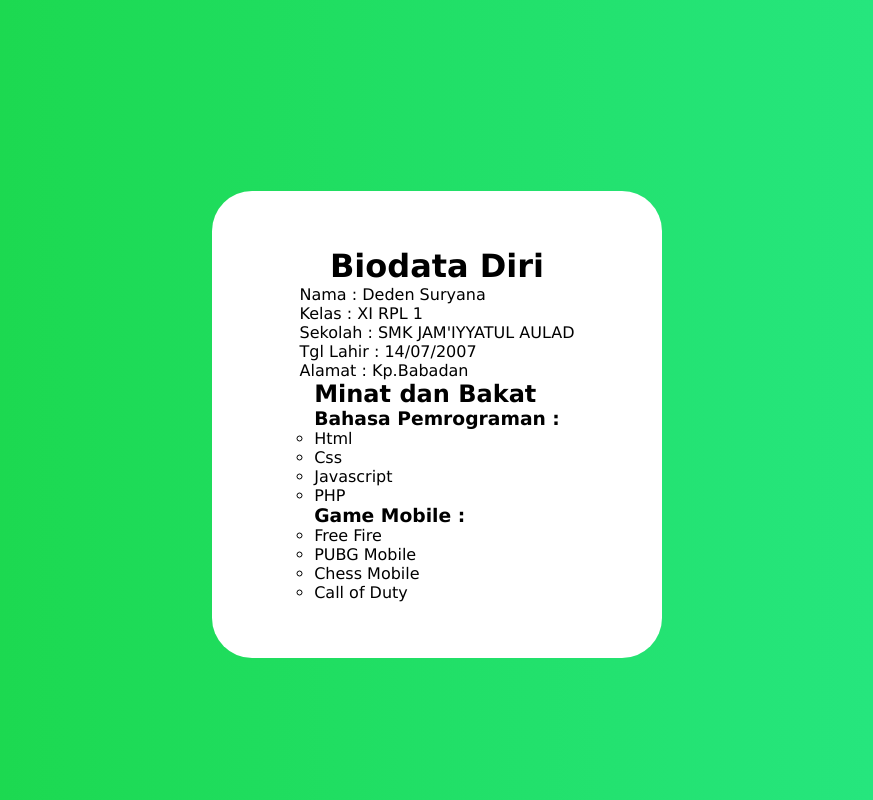
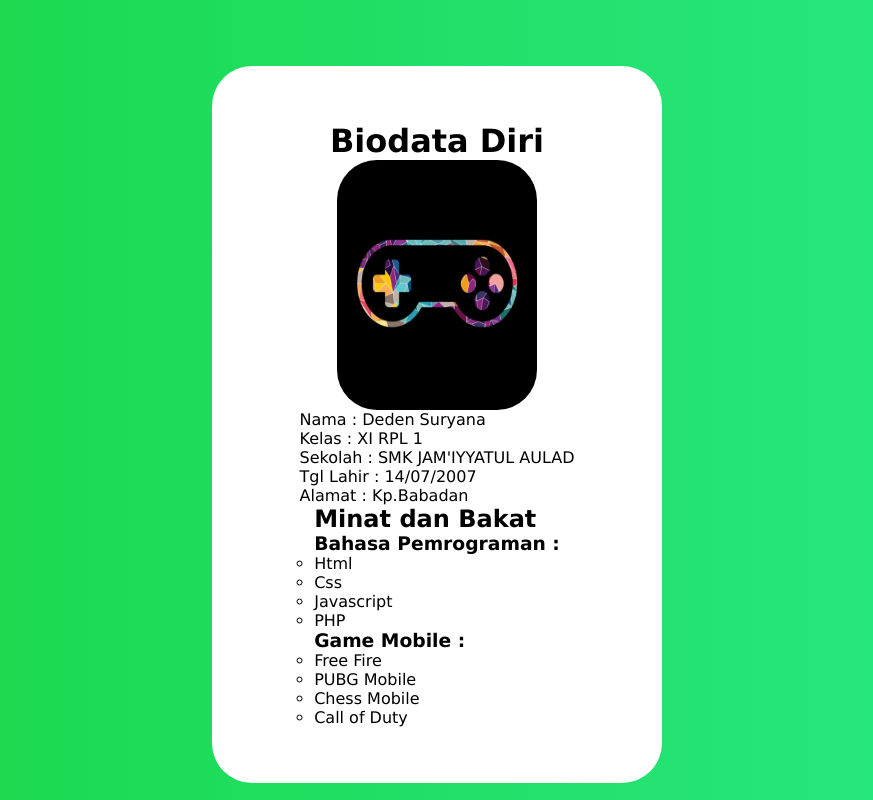
Before and after one commit to Imadenza/Biodata, a plain HTML site: page index.html in a window 1280 px wide. Shown: the whole page, without its empty margins (203-1076 px from the left). Drawn offline with Linux system fonts and the light colour scheme.

Commit message:
Update index.html

```diff
--- a/index.html
+++ b/index.html
@@ -21,6 +21,12 @@
         background: linear-gradient(90deg, #1ad646, #28e988);
       }
 
+      img {
+        width: 200px;
+        height: 250px;
+        border-radius: 40px;
+      }
+
       .wrapper {
         display: flex;
         justify-content: center;
@@ -38,6 +44,7 @@
   <body>
     <div class="wrapper">
       <h1>Biodata Diri</h1>
+      <img src = "controller.JPG">
       <section class="identitas">
         <p>
           Nama : Deden Suryana <br />
```
